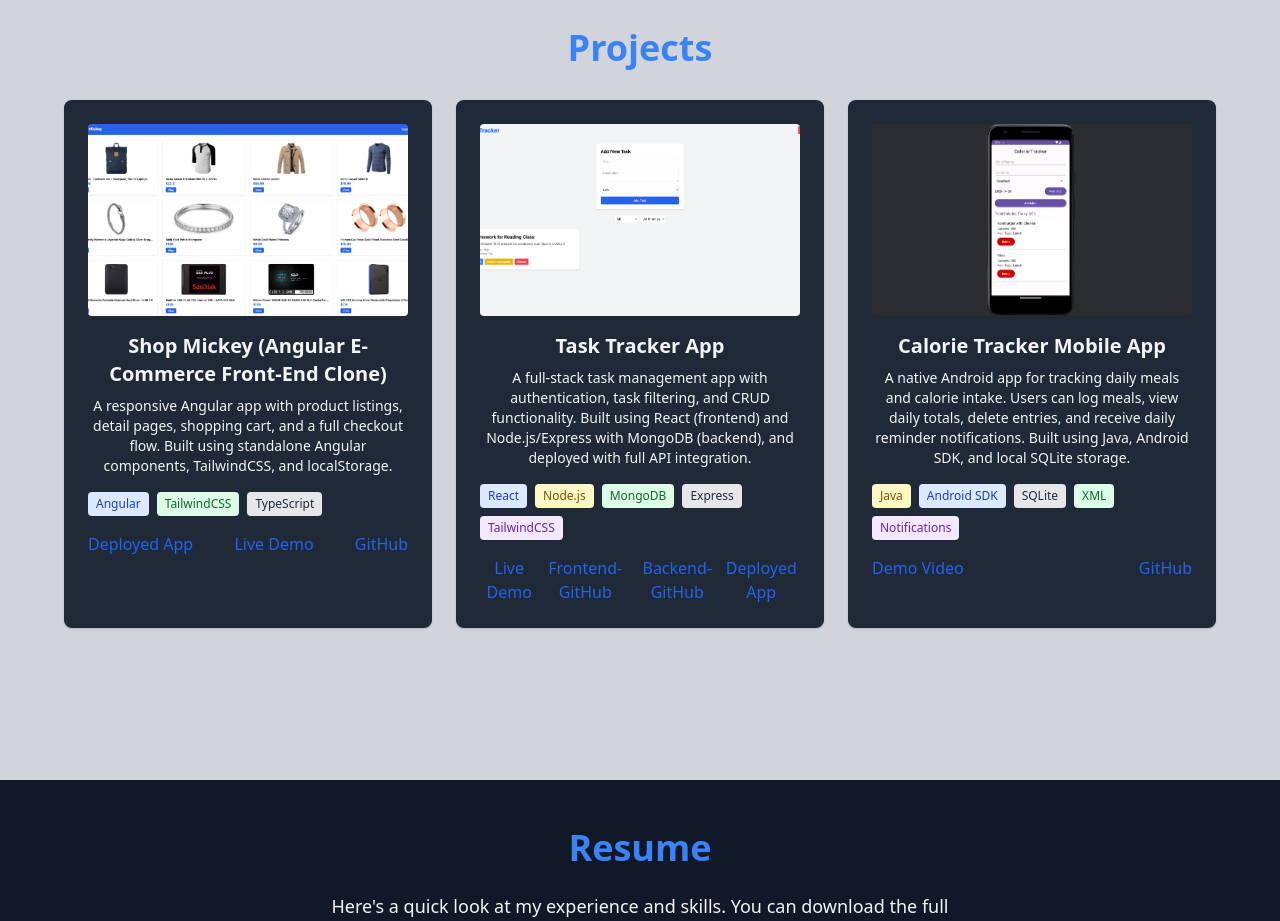
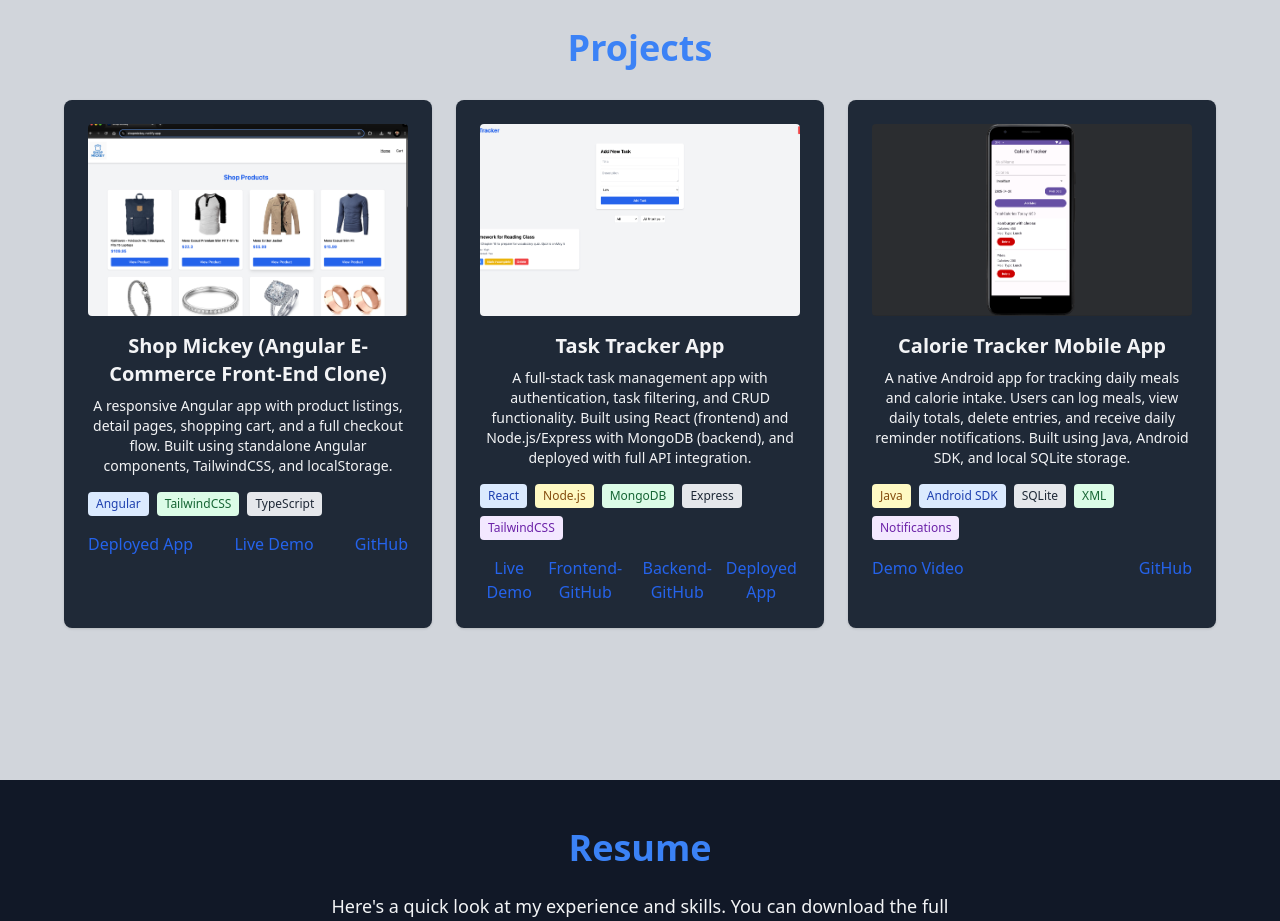
Before and after one commit to mickey-40/mickey-resume-site, an Angular app: page / in a window 1280 px wide. Shown: the part 820-1741 px from the top of the page. Built offline with nearby package versions, Linux system fonts and the light colour scheme.

Commit message:
added new screenshot of the Shop Mickey Project

```diff
--- a/src/app/sections/projects/projects.component.html
+++ b/src/app/sections/projects/projects.component.html
@@ -6,7 +6,7 @@
     <!-- 🛍️ E-Commerce Clone -->
     <div class="bg-gray-800 rounded-lg shadow p-6">
       <img
-        src="assets/screenshotShopMickey.png"
+        src="assets/updatedScreenshotShopMickey.png"
         alt="Task Tracker Screenshot"
         class="rounded mb-4 object-cover w-full h-48"
       />
```
Also changed, not shown: src/assets/updatedScreenshotShopMickey.png (added).
